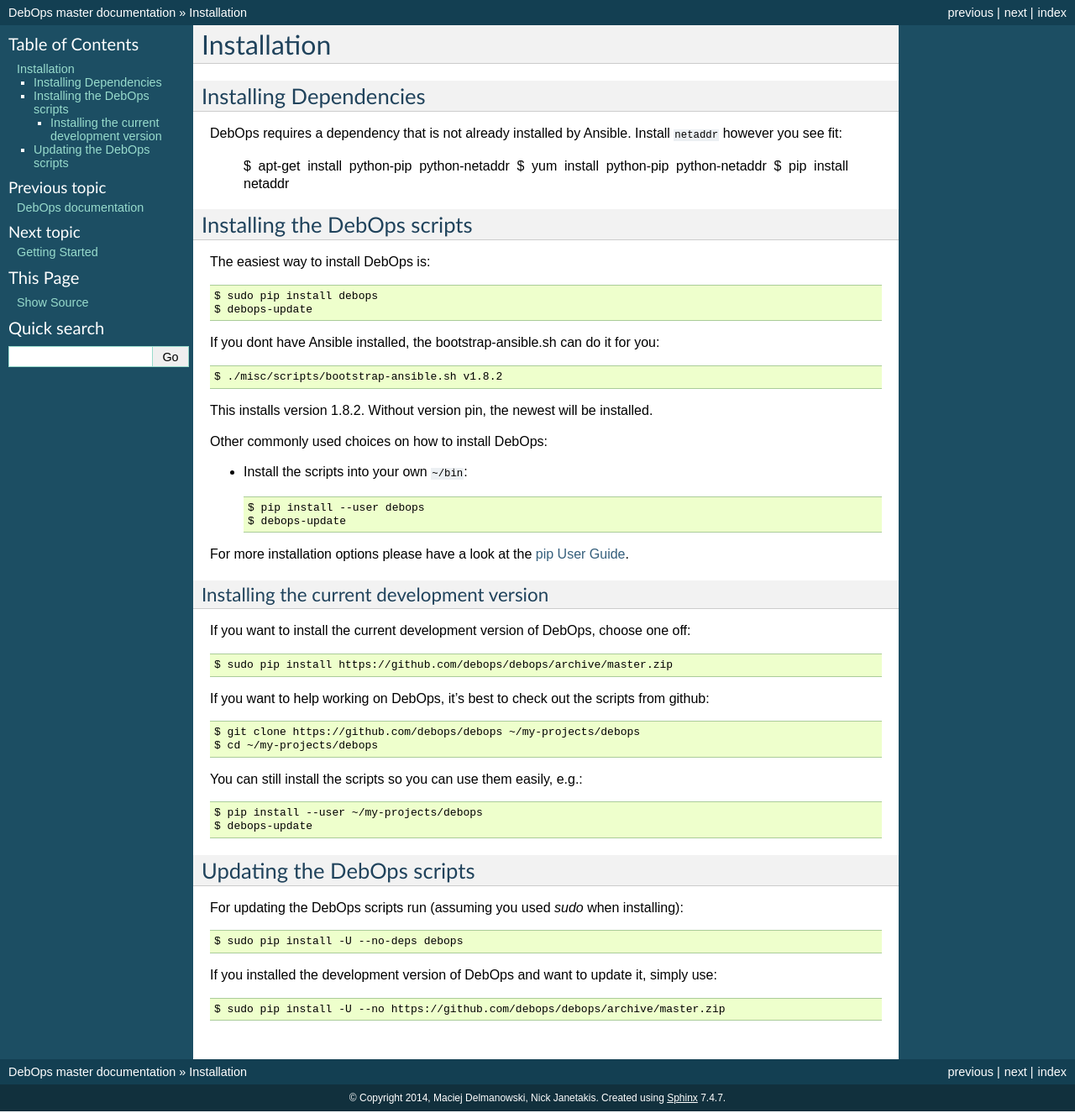
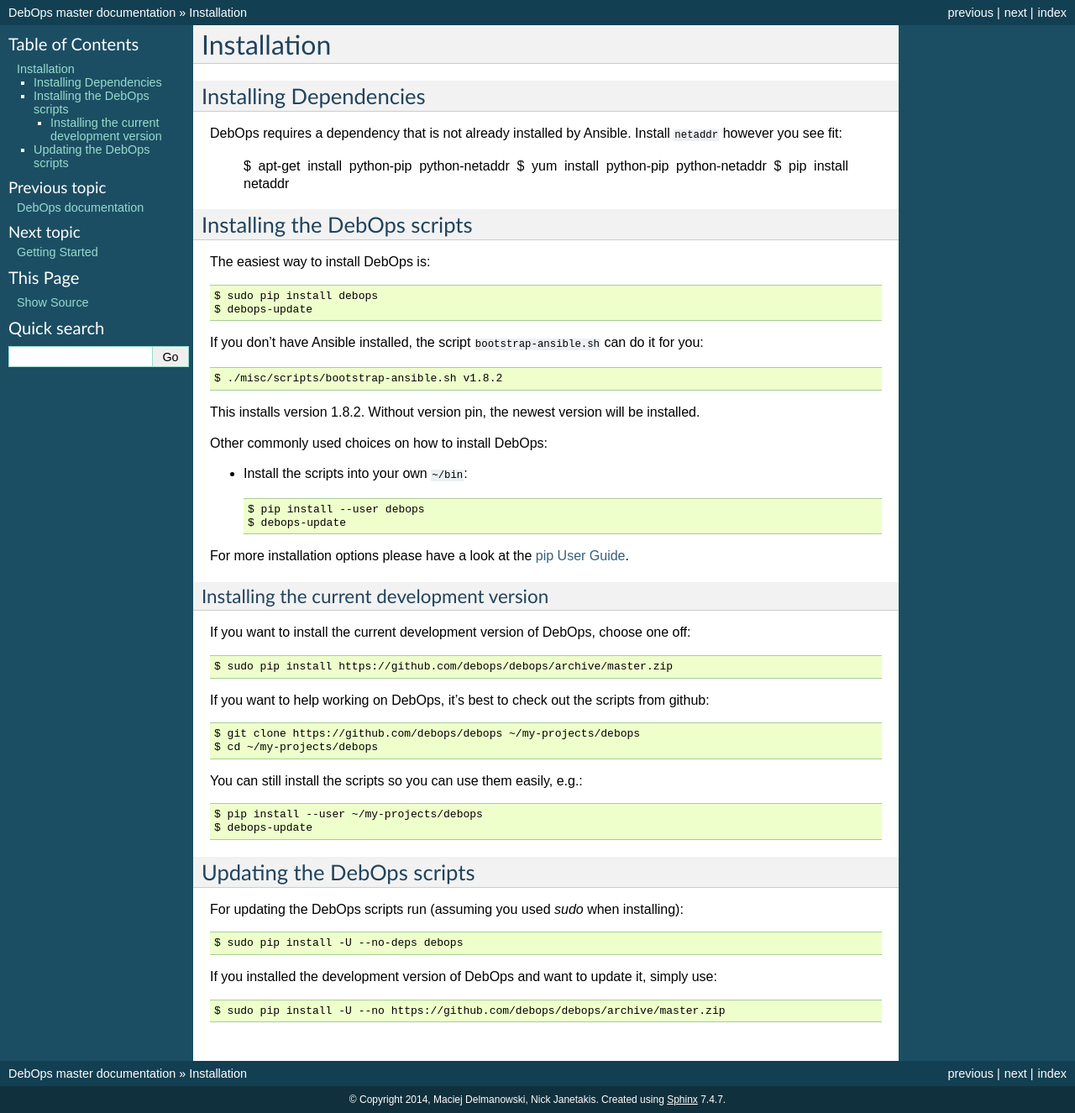
Before and after one commit to debops/docs, a Sphinx documentation site: the page built from docs/installation.rst, in a window 1280 px wide. Shown: the whole page at 84% size. Built offline with Sphinx 7.4.7, drawn with Linux system fonts in a browser that asks for light colours.

Commit message:
Minor fixes to installation manual.

```diff
--- a/docs/installation.rst
+++ b/docs/installation.rst
@@ -21,12 +21,14 @@
    $ sudo pip install debops
    $ debops-update
 
-If you dont have Ansible installed, the bootstrap-ansible.sh can do it
-for you::
+If you don't have Ansible installed, the script
+``bootstrap-ansible.sh`` can do it for you::
 
    $ ./misc/scripts/bootstrap-ansible.sh v1.8.2
 
-This installs version 1.8.2. Without version pin, the newest will be installed.
+This installs version 1.8.2. Without version pin, the newest version
+will be installed.
+
 
 Other commonly used choices on how to install DebOps:
 
```
